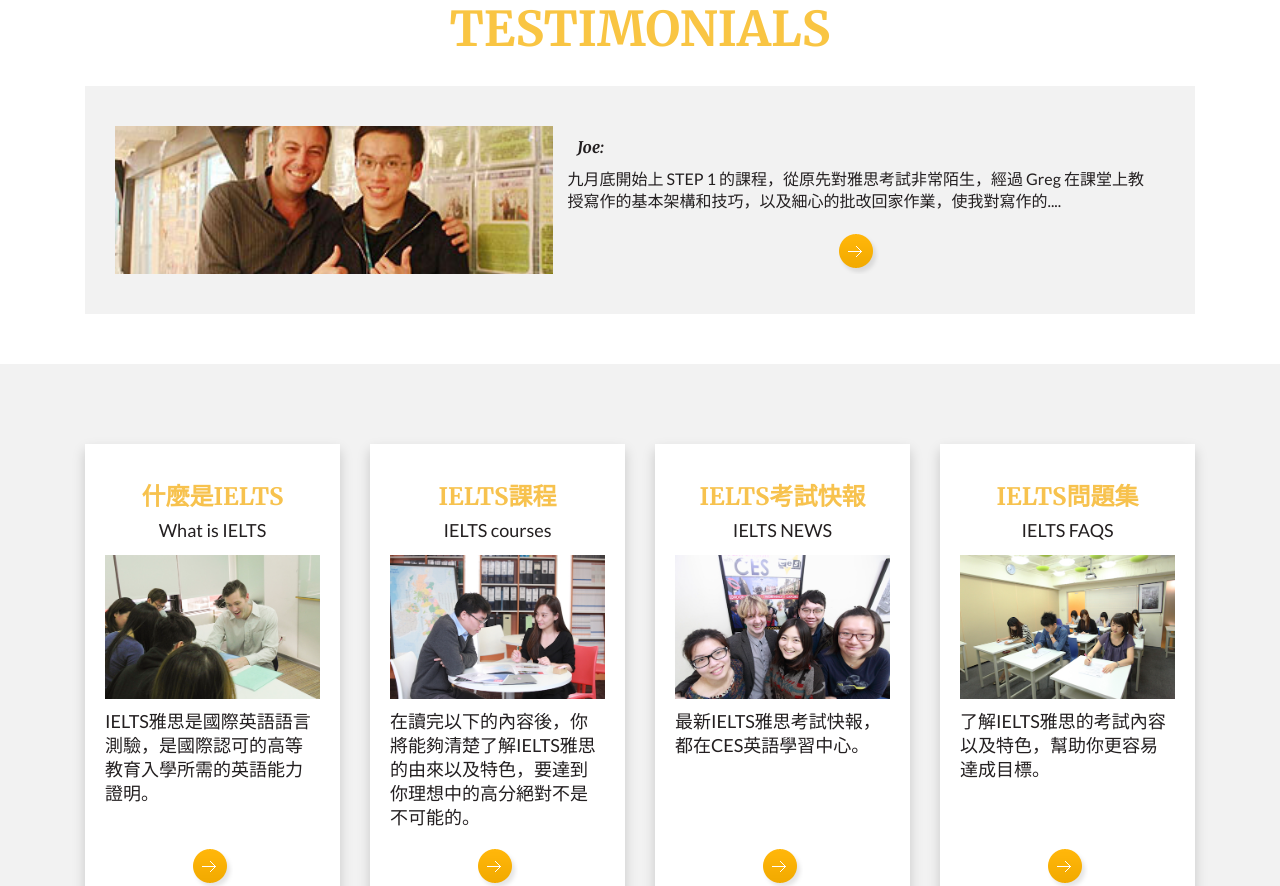
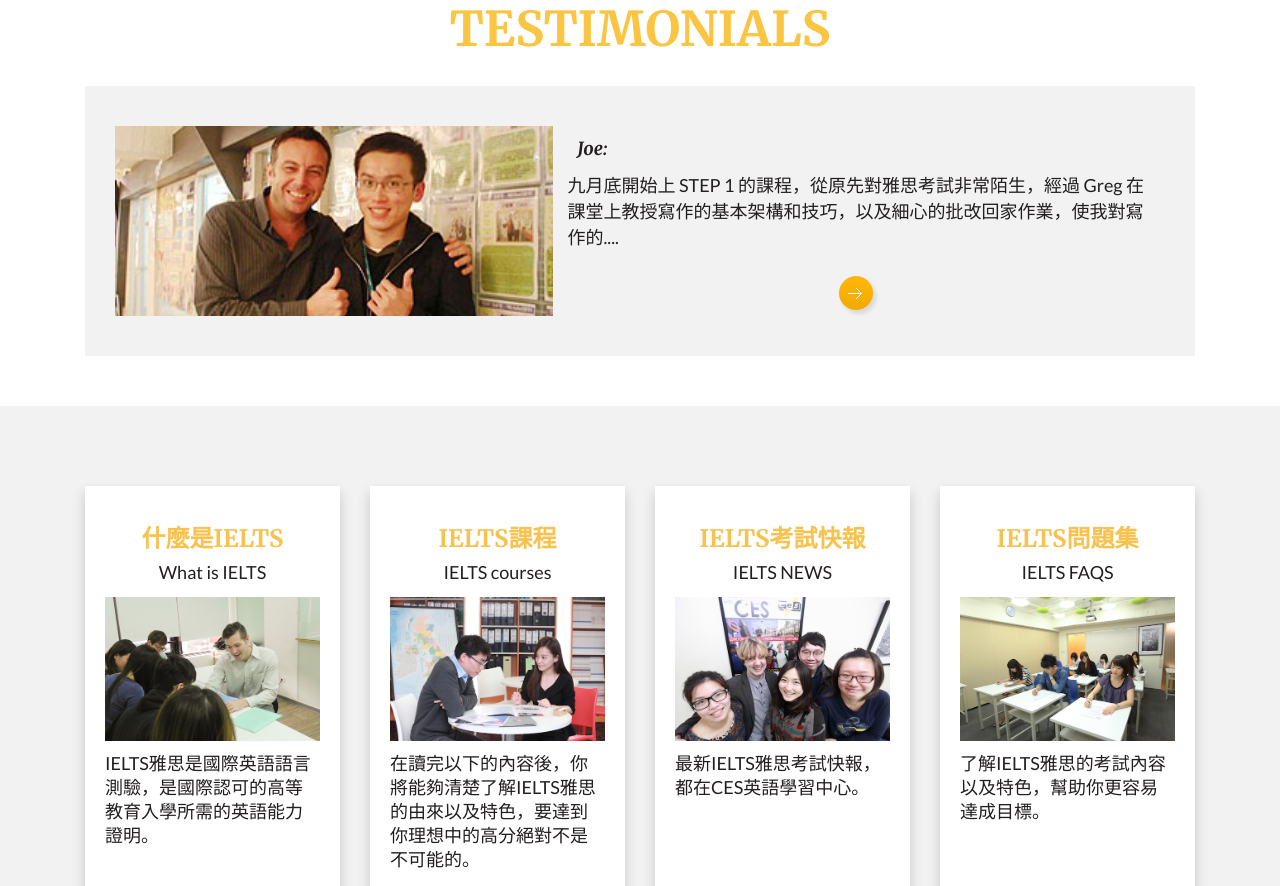
Before and after one commit to alanfeng99/alanfeng99.github.io, a plain HTML site: page index.html in a window 1280 px wide. Shown: the part 1758-2644 px from the top of the page. Drawn offline with nearby package versions, Linux system fonts and the light colour scheme; a script that the page names is missing.

Commit message:
update css for index.html

```diff
--- a/css/ces.css
+++ b/css/ces.css
@@ -550,12 +550,12 @@
    background: url(../images/banner/temp_joe.jpg);
     background-size: cover;
     background-repeat: no-repeat;
-    background-position: center;
-    min-height: 130px;
+    background-position: top;/*center;*/
+    min-height: 180px;/*130px;*/
 }
 .testimonial-cnt {
-	font-size: 16px;/*20px;*/
-	line-height: 22px;/*30px*/
+	font-size: 18px;/*20px;*/
+	line-height: 26px;/*30px*/
 }
 .author {
 	font-family: 'Merriweather', serif;
```
